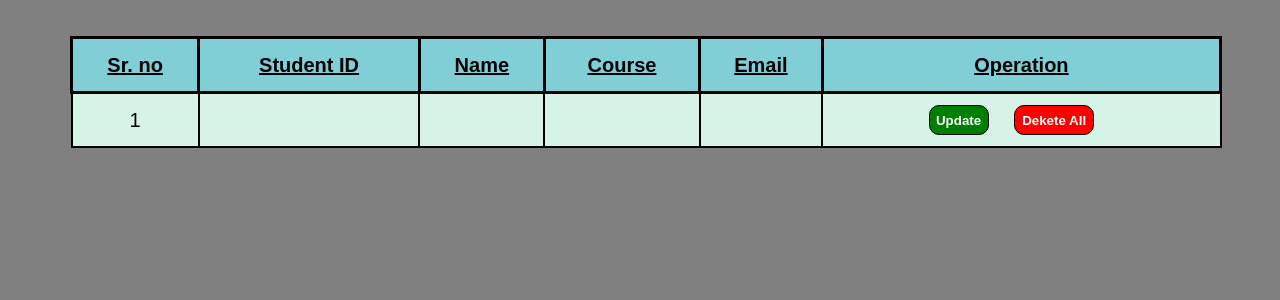
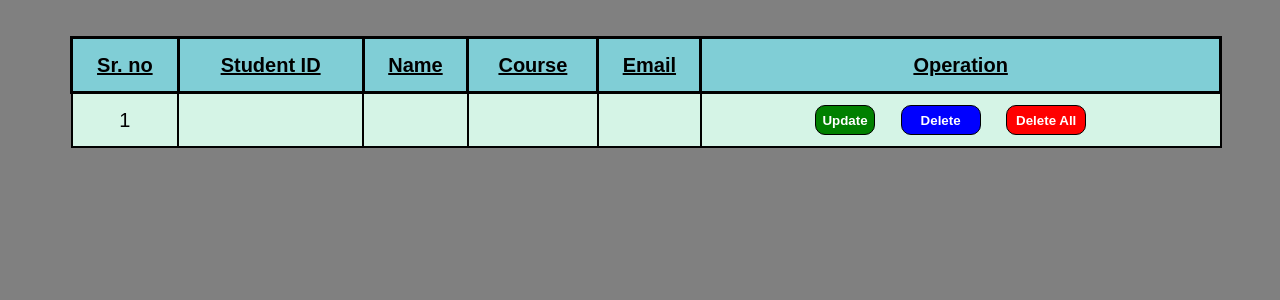
Before and after one commit to Neeraj-Koshyari/FullStack_Project, a PHP site: page / in a window 1280 px wide. Shown: the part 60-360 px from the top of the page. Run offline with PHP 8.4, Linux system fonts and the light colour scheme; tables that the repository leaves empty or names only in its code hold one stand-in row (values such as "Sample post"); data that the repository does not hold is empty.

Commit message:
Update index.php

```diff
--- a/CRUD/index.php
+++ b/CRUD/index.php
@@ -65,6 +65,11 @@
             color:white;
             width:80px;
         }
+        .del{
+            background-color: blue;
+            color:white;
+            width:80px;
+        }
         .button:hover{
             cursor: pointer;
             font-size:13px;
@@ -104,8 +109,11 @@
                         <td>'.$course.'</td>
                         <td>'.$email.'</td>
                         <td><button onclick="update('.$id.')" class="button submit">Update</button>
-                        <button onclick="validate('.$id.')" class="button cancel" >Dekete All</button></td>
+                        <button onclick="del('.$id.')" class="button del">Delete</button>
+                        <button onclick="validate('.$id.')" class="button cancel">Delete All</button></td>
                     </tr>';
+                    // <a href="update.php?UpdateId='.$id.'"></a>
+                    // <a href="DeleteAll.php?DeleteAllId='.$id.'">Delete ALL</a>
                     $val++;
                 }
             }
@@ -115,6 +123,9 @@
         function update(id){
             window.location.href = "update.php?UpdateId="+id;
         }
+        function del(id){
+            window.location.href = "delete.php?DeleteId="+id;
+        }
         function validate(id){
             confirmation = confirm("Are You Sure??");
             if(confirmation)    window.location.href = "DeleteAll.php?DeleteAllId="+id;
```
